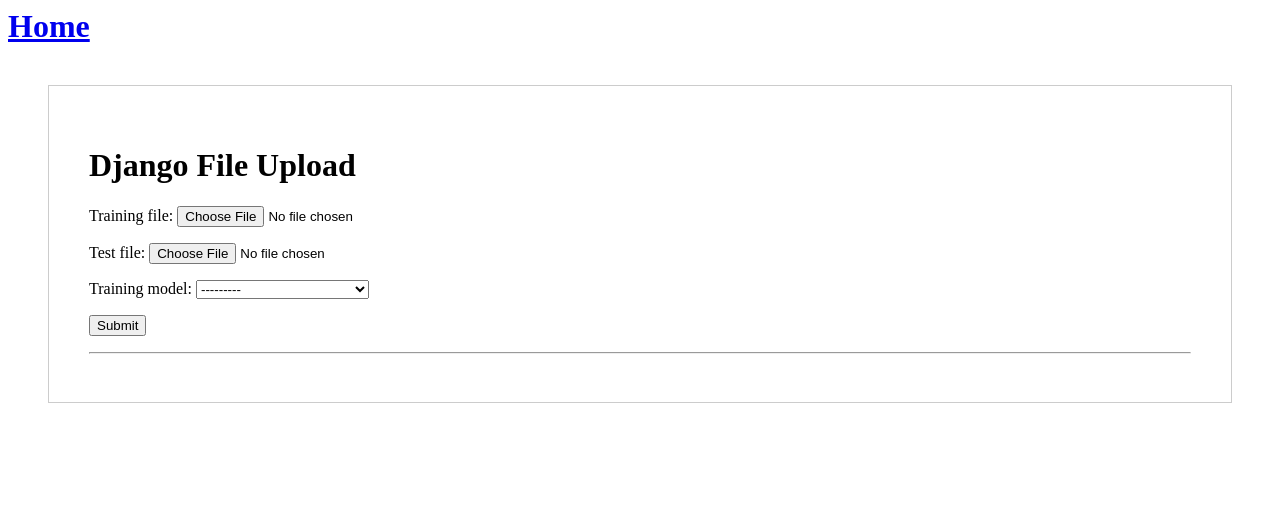
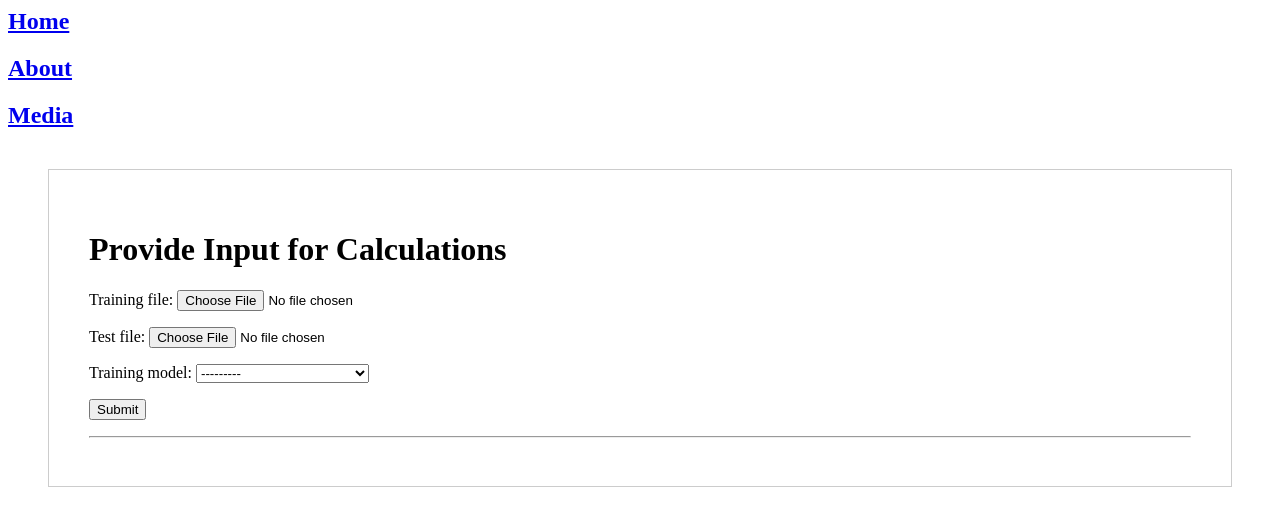
Before and after one commit to connormayer/uci_phonotactic_calculator, a Django app: page / in a window 1280 px wide. Shown: the top 526 px of the page. Run offline with Django 3.2, Linux system fonts and the light colour scheme.

Commit message:
Add base header links

```diff
--- a/webcalc/templates/base.html
+++ b/webcalc/templates/base.html
@@ -5,7 +5,9 @@
     </head>
     <body>
         <header>
-            <h1><a href="{% url 'home' %}">Home</a></h1>
+            <h2><a href="{% url 'home' %}">Home</a></h2>
+            <h2><a href="{% url 'home' %}">About</a></h2>
+            <h2><a href="{% url 'home' %}">Media</a></h2>
         </header>
         <div>
             {% block content %}
--- a/webcalc/templates/home.html
+++ b/webcalc/templates/home.html
@@ -3,7 +3,7 @@
 
 {% block content %}
     <div style="padding:40px;margin:40px;border:1px solid #ccc">
-        <h1>Django File Upload</h1>
+        <h1>Provide Input for Calculations</h1>
         <form method="post" enctype="multipart/form-data">
         {% csrf_token %}
         {{ form.as_p }}
```
